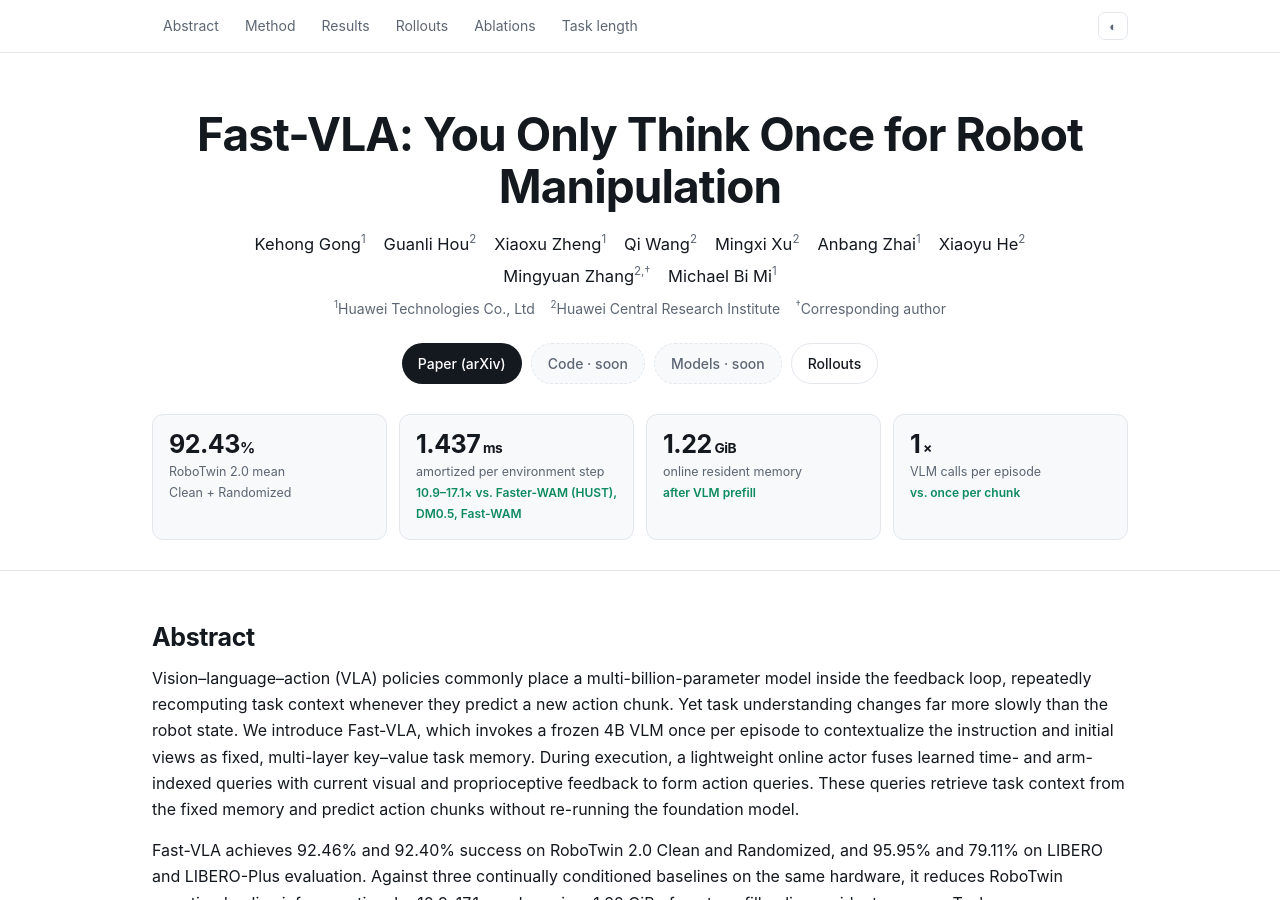
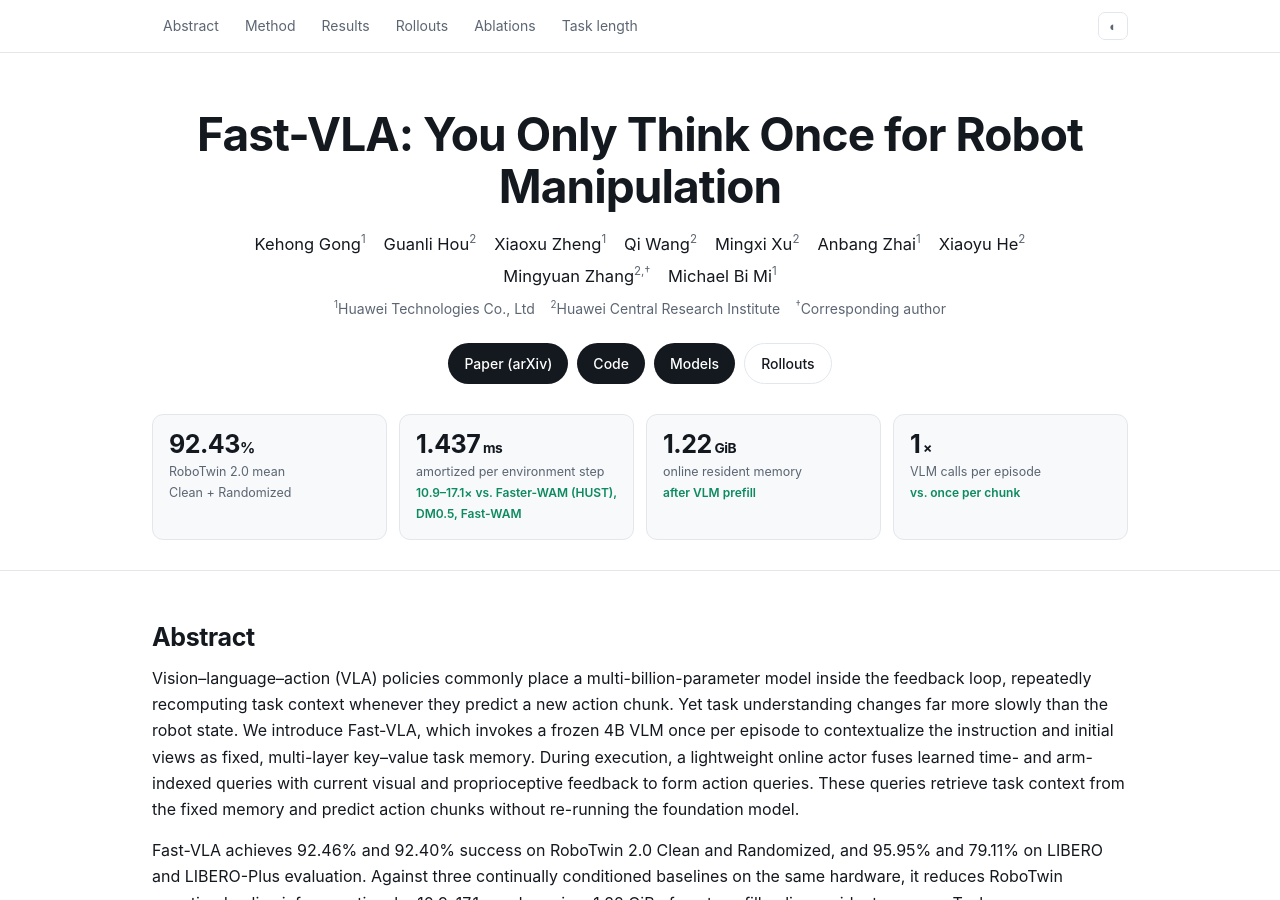
Before and after one commit to Garfield-kh/Garfield-kh.github.io, a Jekyll site: the page FastVLA/index.html, which Jekyll copies as it is, in a window 1280 px wide and 900 px high. Built offline with Jekyll 4.4.1, drawn with Linux system fonts in a browser that asks for light colours.

Commit message:
Fast-VLA page: link code and model weights

```diff
--- a/FastVLA/index.html
+++ b/FastVLA/index.html
@@ -15,7 +15,7 @@
 <meta name="twitter:title" content="Fast-VLA (FastVLA): You Only Think Once for Robot Manipulation"/>
 <meta name="twitter:description" content="Fast-VLA (FastVLA): You Only Think Once for Robot Manipulation. A frozen 4B vision-language model builds fixed key-value task memory once per episode; a lightweight online actor then predicts action chunks without re-running the VLM. 92.43% on RoboTwin 2.0, 95.95% on LIBERO, 1.437 ms per step."/>
 <meta name="twitter:image" content="https://garfield-kh.github.io/FastVLA/assets/overview.png"/>
-<script type="application/ld+json">{"@context": "https://schema.org", "@type": "ScholarlyArticle", "headline": "Fast-VLA: You Only Think Once for Robot Manipulation", "name": "Fast-VLA", "alternateName": ["FastVLA", "Fast VLA"], "description": "Fast-VLA (FastVLA): You Only Think Once for Robot Manipulation. A frozen 4B vision-language model builds fixed key-value task memory once per episode; a lightweight online actor then predicts action chunks without re-running the VLM. 92.43% on RoboTwin 2.0, 95.95% on LIBERO, 1.437 ms per step.", "url": "https://garfield-kh.github.io/FastVLA/", "sameAs": ["https://arxiv.org/abs/2610.21389"], "author": [{"@type": "Person", "name": "Kehong Gong"}, {"@type": "Person", "name": "Guanli Hou"}, {"@type": "Person", "name": "Xiaoxu Zheng"}, {"@type": "Person", "name": "Qi Wang"}, {"@type": "Person", "name": "Mingxi Xu"}, {"@type": "Person", "name": "Anbang Zhai"}, {"@type": "Person", "name": "Xiaoyu He"}, {"@type": "Person", "name": "Mingyuan Zhang"}, {"@type": "Person", "name": "Michael Bi Mi"}], "keywords": ["Fast-VLA", "FastVLA", "vision-language-action", "VLA", "robot manipulation", "task memory", "KV cache", "RoboTwin", "LIBERO"]}</script>
+<script type="application/ld+json">{"@context": "https://schema.org", "@type": "ScholarlyArticle", "headline": "Fast-VLA: You Only Think Once for Robot Manipulation", "name": "Fast-VLA", "alternateName": ["FastVLA", "Fast VLA"], "description": "Fast-VLA (FastVLA): You Only Think Once for Robot Manipulation. A frozen 4B vision-language model builds fixed key-value task memory once per episode; a lightweight online actor then predicts action chunks without re-running the VLM. 92.43% on RoboTwin 2.0, 95.95% on LIBERO, 1.437 ms per step.", "url": "https://garfield-kh.github.io/FastVLA/", "sameAs": ["https://arxiv.org/abs/2610.21389", "https://github.com/Garfield-kh/FastVLA", "https://huggingface.co/kehong/FastVLA-weights"], "author": [{"@type": "Person", "name": "Kehong Gong"}, {"@type": "Person", "name": "Guanli Hou"}, {"@type": "Person", "name": "Xiaoxu Zheng"}, {"@type": "Person", "name": "Qi Wang"}, {"@type": "Person", "name": "Mingxi Xu"}, {"@type": "Person", "name": "Anbang Zhai"}, {"@type": "Person", "name": "Xiaoyu He"}, {"@type": "Person", "name": "Mingyuan Zhang"}, {"@type": "Person", "name": "Michael Bi Mi"}], "keywords": ["Fast-VLA", "FastVLA", "vision-language-action", "VLA", "robot manipulation", "task memory", "KV cache", "RoboTwin", "LIBERO"]}</script>
 <style>
 :root{
   --bg:#ffffff; --fg:#14181f; --mut:#5c6673; --line:#e3e7ec; --card:#f7f9fb;
@@ -185,8 +185,8 @@ h3{margin:30px 0 10px}
 <div class="affil"><sup>1</sup>Huawei Technologies Co., Ltd &nbsp;&nbsp; <sup>2</sup>Huawei Central Research Institute &nbsp;&nbsp; <sup>&#8224;</sup>Corresponding author</div>
 <div class="links">
 <a href="https://arxiv.org/abs/2610.21389">Paper (arXiv)</a>
-<span class="soon" title="Coming soon">Code · soon</span>
-<span class="soon" title="Coming soon">Models · soon</span>
+<a href="https://github.com/Garfield-kh/FastVLA">Code</a>
+<a href="https://huggingface.co/kehong/FastVLA-weights">Models</a>
 <a class="ghost" href="#videos">Rollouts</a>
 </div>
 <div class="kpi">
```
